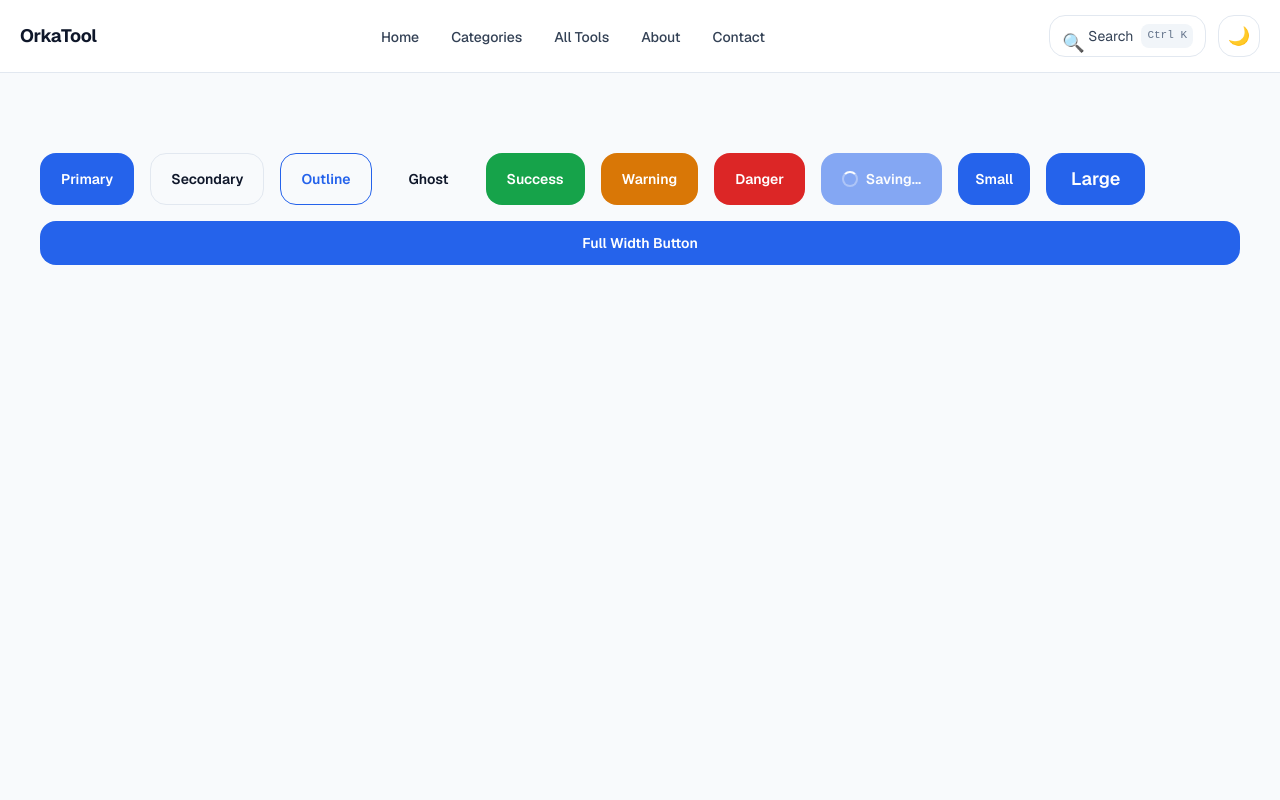
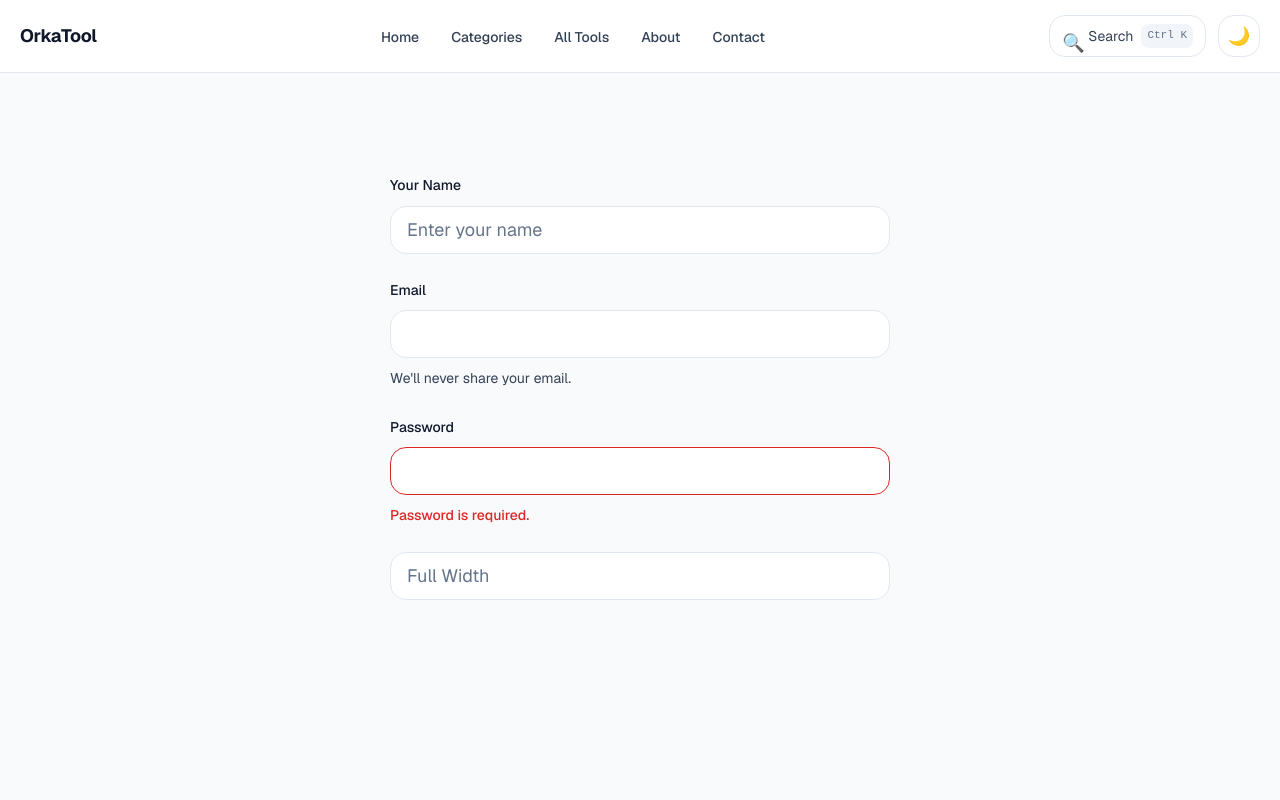
Before and after one commit to noorabdullah2006/orkatool, a Next.js app: page / in a window 1280 px wide. Shown: the top 800 px of the page. Built offline with nearby package versions, Linux system fonts and the light colour scheme.

Commit message:
Add reusable input UI components

```diff
--- a/app/page.tsx
+++ b/app/page.tsx
@@ -1,62 +1,40 @@
-import Button from "@/components/ui/button";
+import Input from "@/components/ui/input";
 
 export default function HomePage() {
   return (
     <main
       style={{
-        padding: "40px",
+        maxWidth: "500px",
+        margin: "60px auto",
         display: "flex",
-        flexWrap: "wrap",
-        gap: "16px",
+        flexDirection: "column",
+        gap: "24px",
       }}
     >
-      <Button>
-        Primary
-      </Button>
+      <Input
+        id="name"
+        label="Your Name"
+        placeholder="Enter your name"
+      />
 
-      <Button variant="secondary">
-        Secondary
-      </Button>
+      <Input
+        id="email"
+        type="email"
+        label="Email"
+        helperText="We'll never share your email."
+      />
 
-      <Button variant="outline">
-        Outline
-      </Button>
+      <Input
+        id="password"
+        type="password"
+        label="Password"
+        error="Password is required."
+      />
 
-      <Button variant="ghost">
-        Ghost
-      </Button>
-
-      <Button variant="success">
-        Success
-      </Button>
-
-      <Button variant="warning">
-        Warning
-      </Button>
-
-      <Button variant="danger">
-        Danger
-      </Button>
-
-      <Button loading>
-        Saving...
-      </Button>
-
-      <Button
-        size="sm"
-      >
-        Small
-      </Button>
-
-      <Button
-        size="lg"
-      >
-        Large
-      </Button>
-
-      <Button fullWidth>
-        Full Width Button
-      </Button>
+      <Input
+        placeholder="Full Width"
+        fullWidth
+      />
     </main>
   );
 }
--- a/components/ui/input/index.ts
+++ b/components/ui/input/index.ts
@@ -0,0 +1,5 @@
+export { default } from "./input";
+
+export type {
+  InputProps,
+} from "./input.types";
--- a/components/ui/input/input.tsx
+++ b/components/ui/input/input.tsx
@@ -1,69 +1,71 @@
-import type { InputHTMLAttributes } from "react";
-
-interface InputProps extends InputHTMLAttributes<HTMLInputElement> {
-  label?: string;
-  helperText?: string;
-  error?: string;
-  fullWidth?: boolean;
-}
+import type { InputProps } from "./input.types";
 
 export default function Input({
   label,
   helperText,
   error,
+  leftIcon,
+  rightIcon,
   fullWidth = false,
   className = "",
   id,
   ...props
 }: InputProps) {
-  const inputClasses = [
+  const classes = [
     "input",
-    fullWidth && "input--full",
-    error && "input--error",
+    fullWidth ? "input--full" : "",
+    error ? "input--error" : "",
     className,
   ]
     .filter(Boolean)
     .join(" ");
 
   return (
-    <div className="input-group">
+    <div className="input-wrapper">
+
       {label && (
-        <label className="input-label" htmlFor={id}>
+        <label
+          htmlFor={id}
+          className="input-label"
+        >
           {label}
         </label>
       )}
 
-      <input
-        id={id}
-        className={inputClasses}
-        aria-invalid={!!error}
-        aria-describedby={
-          error
-            ? `${id}-error`
-            : helperText
-            ? `${id}-helper`
-            : undefined
-        }
-        {...props}
-      />
+      <div className="input-field">
+
+        {leftIcon && (
+          <span className="input-icon input-icon--left">
+            {leftIcon}
+          </span>
+        )}
+
+        <input
+          id={id}
+          className={classes}
+          {...props}
+        />
+
+        {rightIcon && (
+          <span className="input-icon input-icon--right">
+            {rightIcon}
+          </span>
+        )}
+
+      </div>
 
       {helperText && !error && (
-        <p
-          id={`${id}-helper`}
-          className="input-helper"
-        >
+        <p className="input-helper">
           {helperText}
         </p>
       )}
 
       {error && (
-        <p
-          id={`${id}-error`}
-          className="input-error"
-        >
+        <p className="input-error">
           {error}
         </p>
       )}
+
     </div>
   );
 }
--- /dev/null
+++ b/styles/components/input.css
@@ -0,0 +1,165 @@
+/* ==========================================================
+   INPUT WRAPPER
+========================================================== */
+
+.input-wrapper {
+  display: flex;
+  flex-direction: column;
+
+  gap: var(--space-2);
+
+  width: 100%;
+}
+
+/* ==========================================================
+   LABEL
+========================================================== */
+
+.input-label {
+  color: var(--color-text-primary);
+
+  font-size: var(--font-size-sm);
+
+  font-weight: var(--font-weight-medium);
+}
+
+/* ==========================================================
+   FIELD
+========================================================== */
+
+.input-field {
+  position: relative;
+
+  display: flex;
+
+  align-items: center;
+}
+
+/* ==========================================================
+   INPUT
+========================================================== */
+
+.input {
+  width: 100%;
+
+  min-height: 48px;
+
+  padding: 0 var(--space-4);
+
+  border: 1px solid var(--color-border);
+
+  border-radius: var(--radius-lg);
+
+  background: var(--color-surface);
+
+  color: var(--color-text-primary);
+
+  font-size: var(--font-size-base);
+
+  transition:
+    border-color var(--transition-fast),
+    box-shadow var(--transition-fast),
+    background var(--transition-fast);
+}
+
+.input::placeholder {
+  color: var(--color-text-muted);
+}
+
+.input:hover {
+  border-color: var(--color-border-dark);
+}
+
+.input:focus {
+  outline: none;
+
+  border-color: var(--color-primary);
+
+  box-shadow: 0 0 0 3px var(--color-primary-light);
+}
+
+/* ==========================================================
+   FULL WIDTH
+========================================================== */
+
+.input--full {
+  width: 100%;
+}
+
+/* ==========================================================
+   ERROR
+========================================================== */
+
+.input--error {
+  border-color: var(--color-danger);
+}
+
+.input--error:focus {
+  border-color: var(--color-danger);
+
+  box-shadow: 0 0 0 3px var(--color-danger-bg);
+}
+
+/* ==========================================================
+   HELPER
+========================================================== */
+
+.input-helper {
+  color: var(--color-text-secondary);
+
+  font-size: var(--font-size-sm);
+}
+
+/* ==========================================================
+   ERROR TEXT
+========================================================== */
+
+.input-error {
+  color: var(--color-danger);
+
+  font-size: var(--font-size-sm);
+
+  font-weight: var(--font-weight-medium);
+}
+
+/* ==========================================================
+   ICONS
+========================================================== */
+
+.input-icon {
+  position: absolute;
+
+  display: inline-flex;
+
+  align-items: center;
+
+  justify-content: center;
+
+  width: 20px;
+
+  height: 20px;
+
+  color: var(--color-text-muted);
+
+  pointer-events: none;
+}
+
+.input-icon--left {
+  left: var(--space-4);
+}
+
+.input-icon--right {
+  right: var(--space-4);
+}
+
+/* ==========================================================
+   INPUT WITH ICONS
+========================================================== */
+
+.input-field:has(.input-icon--left) .input {
+  padding-left: 48px;
+}
+
+.input-field:has(.input-icon--right) .input {
+  padding-right: 48px;
+}
--- a/styles/index.css
+++ b/styles/index.css
@@ -28,6 +28,7 @@
 
 @import "./components/buttons.css";
 @import "./components/spinner.css";
+@import "./components/input.css";
 
 /* Responsive */
 
```
Also changed, not shown: components/ui/input/input.types.ts (+20 -0 lines).
